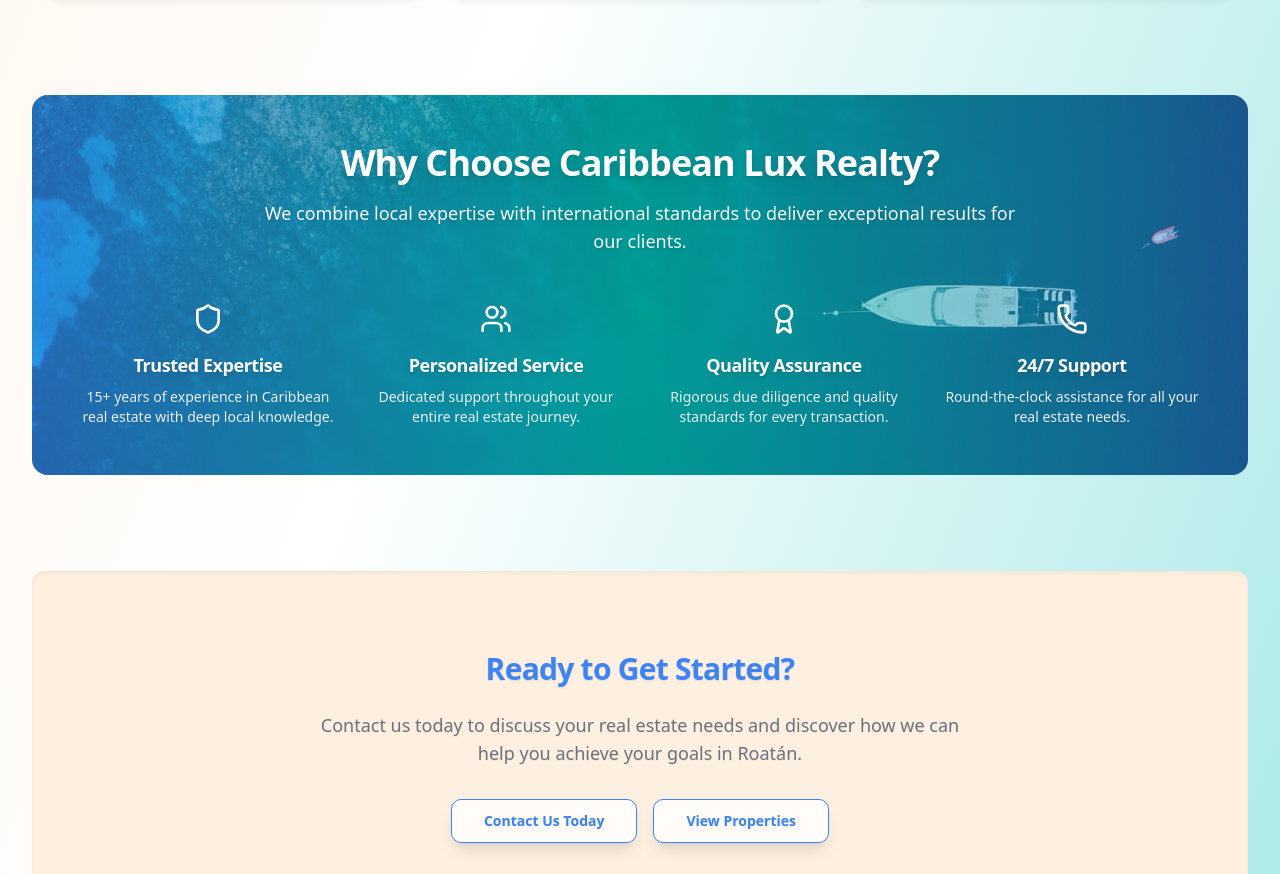
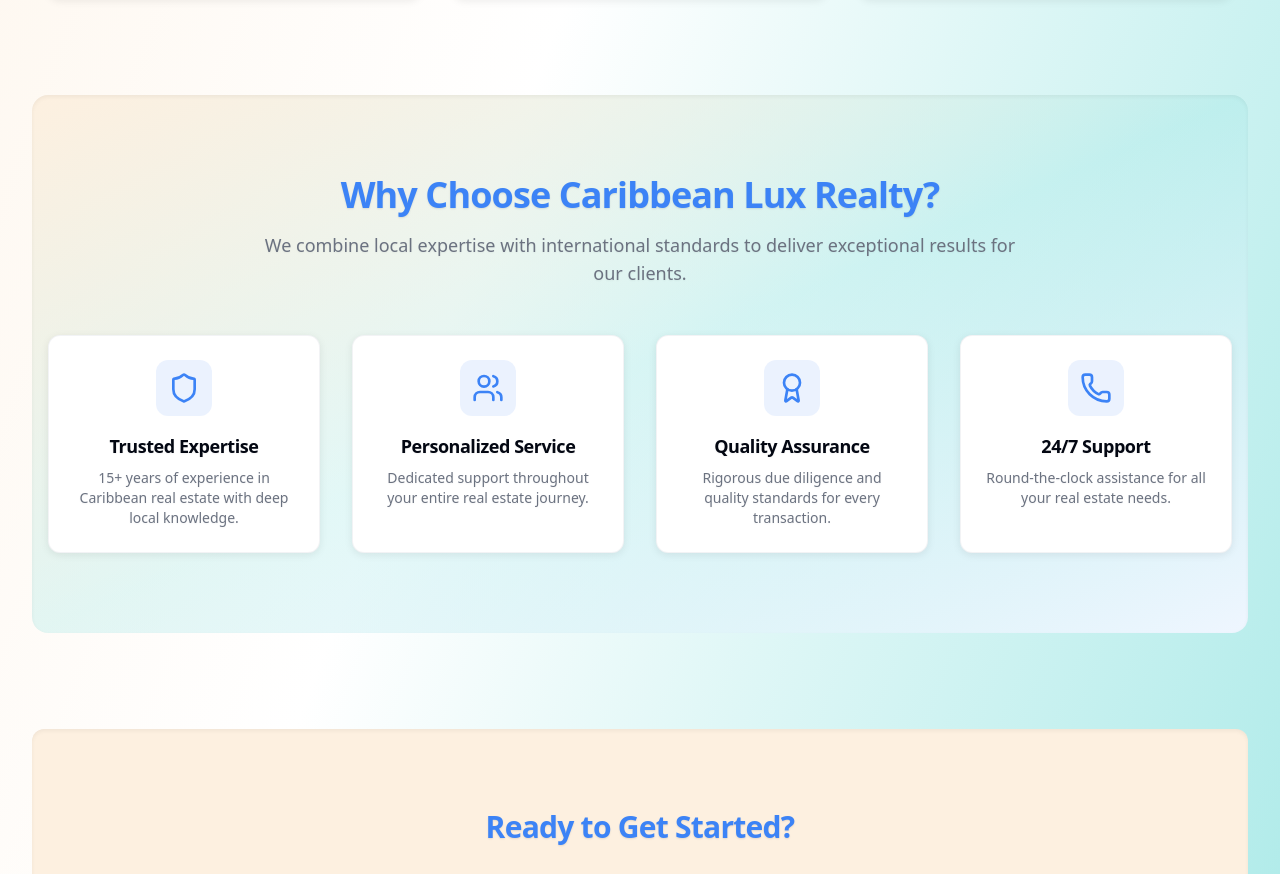
Before and after one commit to fidelfunez/caribbean-lux-realty, a React (Vite) app: page /services in a window 1280 px wide. Shown: the part 1917-2791 px from the top of the page. Built offline with nearby package versions, Linux system fonts and the light colour scheme; no server answers.

Commit message:
✨ Enhanced About page with glassmorphic CTA buttons and improved Services page readability by removing background image from 'Why Choose Us' section

```diff
--- a/src/pages/About.jsx
+++ b/src/pages/About.jsx
@@ -256,13 +256,13 @@
             Let us help you find your perfect property in paradise. Contact us today for a personalized consultation.
           </p>
           <div className="flex flex-col sm:flex-row gap-4 justify-center">
-            <Button asChild size="lg" variant="secondary" className="group">
+            <Button asChild size="lg" variant="outline" className="border-white text-white hover:bg-white hover:text-primary shadow-lg text-lg px-8 py-4 bg-white/20 backdrop-blur-sm font-semibold group">
               <Link to="/properties">
                 Browse Properties
                 <ArrowRight className="w-4 h-4 ml-2 group-hover:translate-x-1 transition-transform" />
               </Link>
             </Button>
-            <Button asChild size="lg" variant="outline" className="border-white/30 text-white hover:bg-white/10">
+            <Button asChild size="lg" variant="outline" className="border-white text-white hover:bg-white hover:text-primary shadow-lg text-lg px-8 py-4 bg-white/20 backdrop-blur-sm font-semibold">
               <Link to="/contact">
                 Schedule Consultation
               </Link>
--- a/src/pages/Services.jsx
+++ b/src/pages/Services.jsx
@@ -224,13 +224,11 @@
       </section>
 
       {/* Why Choose Us Section */}
-      <section className="relative w-full">
-        <img src="/Photos/boat-ocean-optimized.jpg" alt="Boat on Caribbean ocean" className="absolute inset-0 w-full h-full object-cover rounded-2xl" loading="lazy" />
-        <div className="absolute inset-0 w-full h-full bg-gradient-to-r from-primary/60 via-turquoise-dark/60 to-primary/40 rounded-2xl" />
-        <div className="relative container mx-auto px-4 z-10 p-8 md:p-12">
+      <section className="bg-gradient-to-br from-sandy-light via-turquoise-light/30 to-blue-50 py-16 md:py-20 rounded-2xl shadow-inner">
+        <div className="container mx-auto px-4">
           <div className="text-center mb-12">
-            <h2 className="text-3xl md:text-4xl font-bold text-white mb-4 drop-shadow-lg">{getContent('services', 'whyChooseUs', 'title')}</h2>
-            <p className="text-lg text-white/95 max-w-3xl mx-auto drop-shadow-md">
+            <h2 className="text-3xl md:text-4xl font-bold text-primary mb-4">{getContent('services', 'whyChooseUs', 'title')}</h2>
+            <p className="text-lg text-muted-foreground max-w-3xl mx-auto">
               {getContent('services', 'whyChooseUs', 'subtitle')}
             </p>
           </div>
@@ -238,33 +236,37 @@
           <div className="grid md:grid-cols-2 lg:grid-cols-4 gap-8">
             {[
               {
-                icon: <Shield className="w-8 h-8 text-white" />,
+                icon: <Shield className="w-8 h-8 text-primary" />,
                 title: getContent('services', 'whyChooseUs', 'feature1Title'),
                 description: getContent('services', 'whyChooseUs', 'feature1Desc')
               },
               {
-                icon: <Users className="w-8 h-8 text-white" />,
+                icon: <Users className="w-8 h-8 text-primary" />,
                 title: getContent('services', 'whyChooseUs', 'feature2Title'),
                 description: getContent('services', 'whyChooseUs', 'feature2Desc')
               },
               {
-                icon: <Award className="w-8 h-8 text-white" />,
+                icon: <Award className="w-8 h-8 text-primary" />,
                 title: getContent('services', 'whyChooseUs', 'feature3Title'),
                 description: getContent('services', 'whyChooseUs', 'feature3Desc')
               },
               {
-                icon: <Phone className="w-8 h-8 text-white" />,
+                icon: <Phone className="w-8 h-8 text-primary" />,
                 title: getContent('services', 'whyChooseUs', 'feature4Title'),
                 description: getContent('services', 'whyChooseUs', 'feature4Desc')
               }
             ].map((item, index) => (
               <div
                 key={index}
-                className="text-center"
+                className="text-center p-6 bg-card rounded-xl shadow-md hover:shadow-lg border border-border/50 transition-all duration-300 hover:-translate-y-1"
               >
-                <div className="mb-4 flex justify-center">{item.icon}</div>
-                <h3 className="text-lg font-semibold text-white mb-2 drop-shadow-md">{item.title}</h3>
-                <p className="text-white/90 text-sm drop-shadow-sm">{item.description}</p>
+                <div className="mb-4 flex justify-center">
+                  <div className="p-3 bg-primary/10 rounded-xl">
+                    {item.icon}
+                  </div>
+                </div>
+                <h3 className="text-lg font-semibold text-foreground mb-2">{item.title}</h3>
+                <p className="text-muted-foreground text-sm">{item.description}</p>
               </div>
             ))}
           </div>
```
